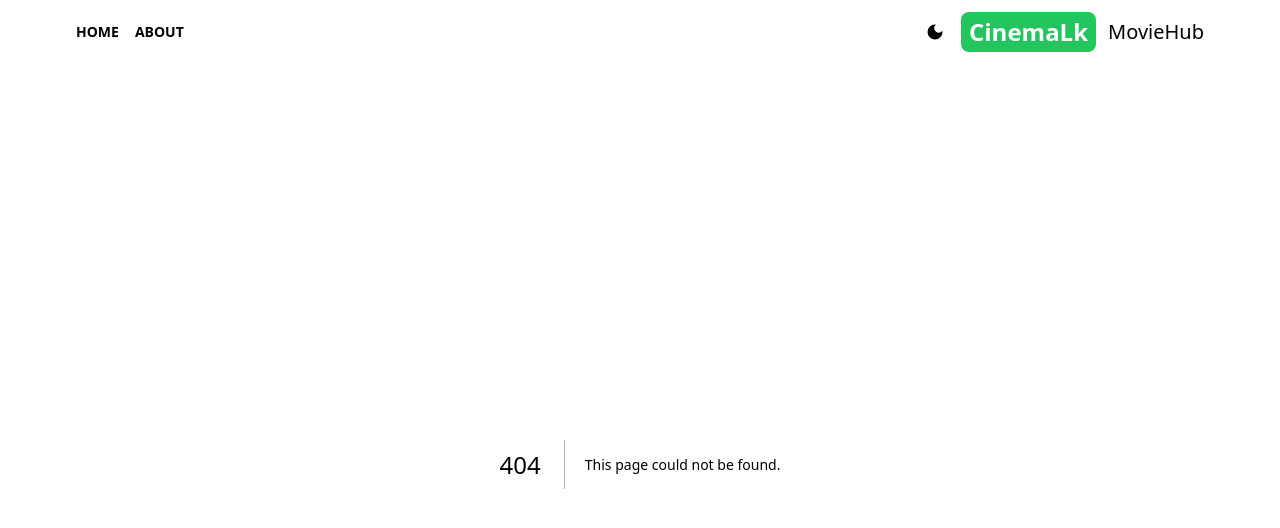
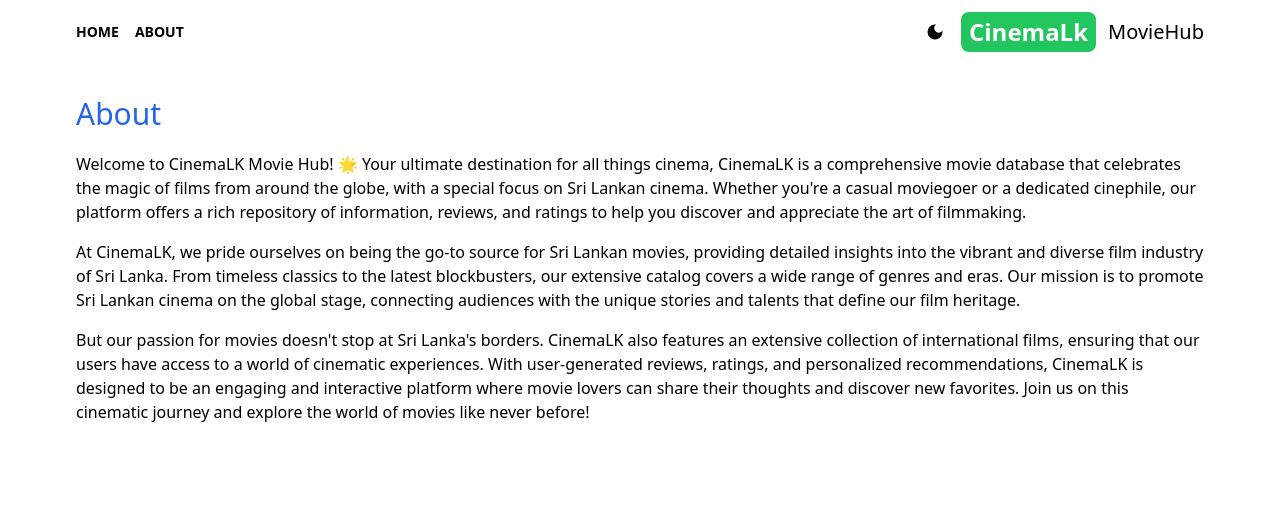
Before and after one commit to ShalukaPiuminda/cinemalk-next, a Next.js app: page /about in a window 1280 px wide. Before the commit this address had no page. Shown: the top 528 px of the page. Built offline with nearby package versions, Linux system fonts and the light colour scheme.

Commit message:
create about page

```diff
--- /dev/null
+++ b/src/app/about/page.jsx
@@ -0,0 +1,37 @@
+import React from "react";
+
+export default function About() {
+  return (
+    <div className="max-w-6xl mx-auto p-3 gap-4 space-y-4">
+      <h1 className="text-blue-600 my-5 text-3xl font-medium dark:text-amber-300 ">About</h1>
+      <p>
+        Welcome to CinemaLK Movie Hub! 🌟 Your ultimate destination for all
+        things cinema, CinemaLK is a comprehensive movie database that
+        celebrates the magic of films from around the globe, with a special
+        focus on Sri Lankan cinema. Whether you're a casual moviegoer or a
+        dedicated cinephile, our platform offers a rich repository of
+        information, reviews, and ratings to help you discover and appreciate
+        the art of filmmaking.
+      </p>
+      <p>
+        At CinemaLK, we pride ourselves on being the go-to source for Sri Lankan
+        movies, providing detailed insights into the vibrant and diverse film
+        industry of Sri Lanka. From timeless classics to the latest
+        blockbusters, our extensive catalog covers a wide range of genres and
+        eras. Our mission is to promote Sri Lankan cinema on the global stage,
+        connecting audiences with the unique stories and talents that define our
+        film heritage.
+      </p>
+      <p>
+        But our passion for movies doesn't stop at Sri Lanka's borders. CinemaLK
+        also features an extensive collection of international films, ensuring
+        that our users have access to a world of cinematic experiences. With
+        user-generated reviews, ratings, and personalized recommendations,
+        CinemaLK is designed to be an engaging and interactive platform where
+        movie lovers can share their thoughts and discover new favorites. Join
+        us on this cinematic journey and explore the world of movies like never
+        before!
+      </p>
+    </div>
+  );
+}
```
Also changed, not shown: src/components/Header.jsx (+6 -6 lines), src/components/DarkModeSwitch.jsx (line endings or trailing spaces).
